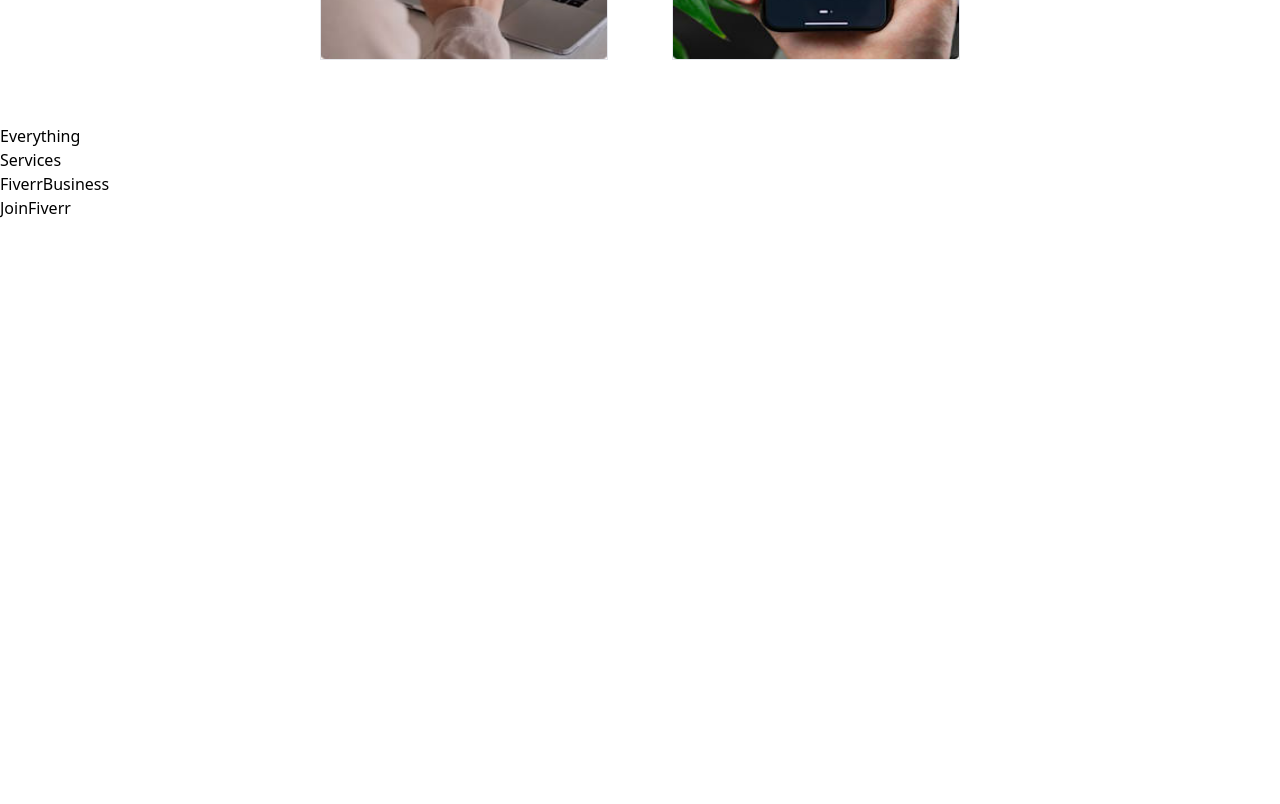
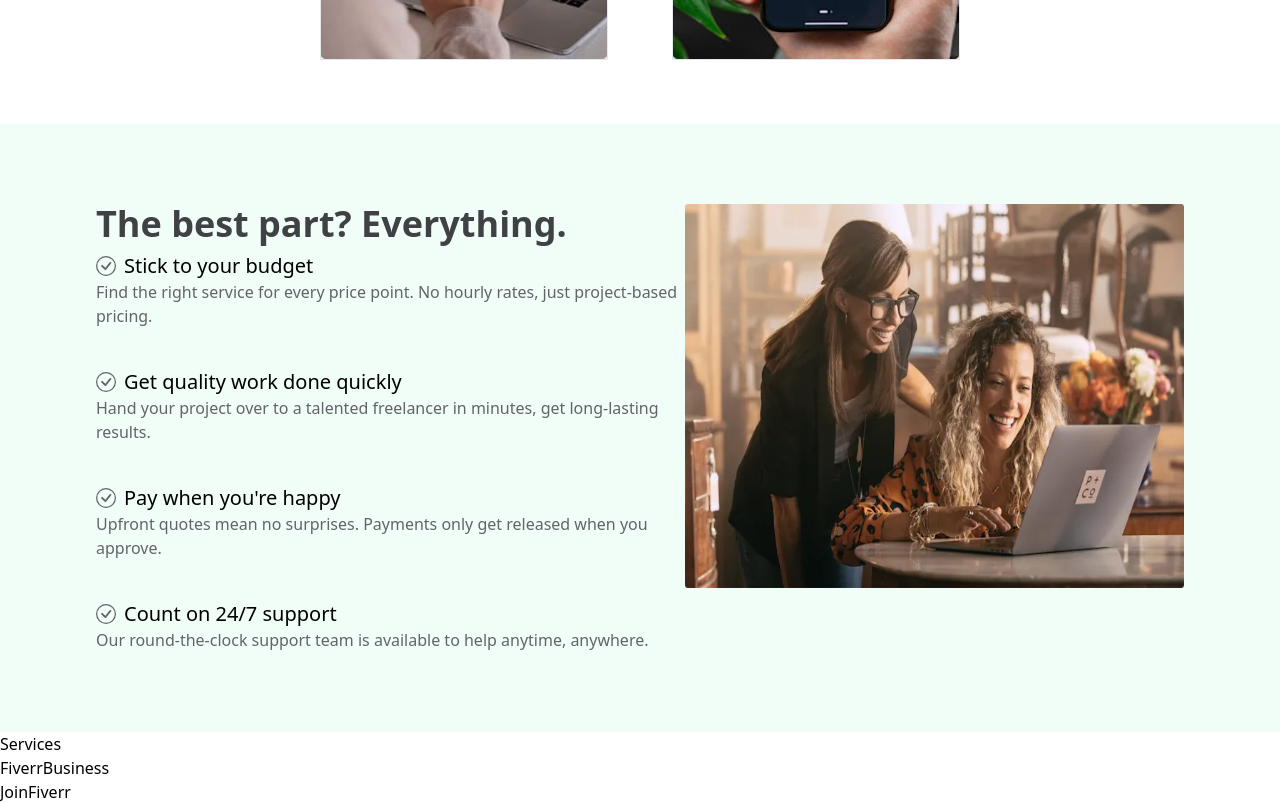
Before and after one commit to AmanJain011/fiverr_clone, a Next.js app in the folder client/: page / in a window 1280 px wide. Shown: the part 1920-2724 px from the top of the page. Before the commit the page ends 2140 px from the top, so only its background shows below. Built offline with nearby package versions, Linux system fonts and the light colour scheme.

Commit message:
creating Everything component

```diff
--- a/client/package.json
+++ b/client/package.json
@@ -11,7 +11,8 @@
   "dependencies": {
     "next": "13.4.4",
     "react": "18.2.0",
-    "react-dom": "18.2.0"
+    "react-dom": "18.2.0",
+    "react-icons": "^4.9.0"
   },
   "devDependencies": {
     "autoprefixer": "^10.4.14",
--- a/client/src/components/Everything.jsx
+++ b/client/src/components/Everything.jsx
@@ -1,9 +1,53 @@
+import Image from 'next/image'
 import React from 'react'
+import {BsCheckCircle} from 'react-icons/bs'
 
 function Everything() {
+
+  const everythingData = [
+    {
+      title: "Stick to your budget",
+      subtitle:
+        "Find the right service for every price point. No hourly rates, just project-based pricing.",
+    },
+    {
+      title: "Get quality work done quickly",
+      subtitle:
+        "Hand your project over to a talented freelancer in minutes, get long-lasting results.",
+    },
+    {
+      title: "Pay when you're happy",
+      subtitle:
+        "Upfront quotes mean no surprises. Payments only get released when you approve.",
+    },
+    {
+      title: "Count on 24/7 support",
+      subtitle:
+        "Our round-the-clock support team is available to help anytime, anywhere.",
+    },
+  ]
+
   return (
-    <div>
-      Everything
+    <div className='flex justify-between px-24 bg-[#f1fdf7] py-20'>
+      <div>
+        <h2 className='text-4xl font-bold mb-2 text-[#404145]'>
+          The best part? Everything.
+        </h2>
+        <ul className='flex flex-col gap-10'>
+          {everythingData.map(({title, subtitle})=>(
+            <li key={title}>
+              <div className='flex gap-2 items-center text-xl'>
+                <BsCheckCircle className='text-[#62646a]'/>
+                <h4>{title}</h4>
+              </div>
+              <p className='text-[#62646a]'>{subtitle}</p>
+            </li>
+          ))}
+        </ul>
+      </div>
+      <div className='relative h-96 w-2/4'>
+        <Image src='/everything.webp' fill alt='everything'/>
+      </div>
     </div>
   )
 }
```
Also changed, not shown: 1 other file (tests, documents, lock files or other folders).
